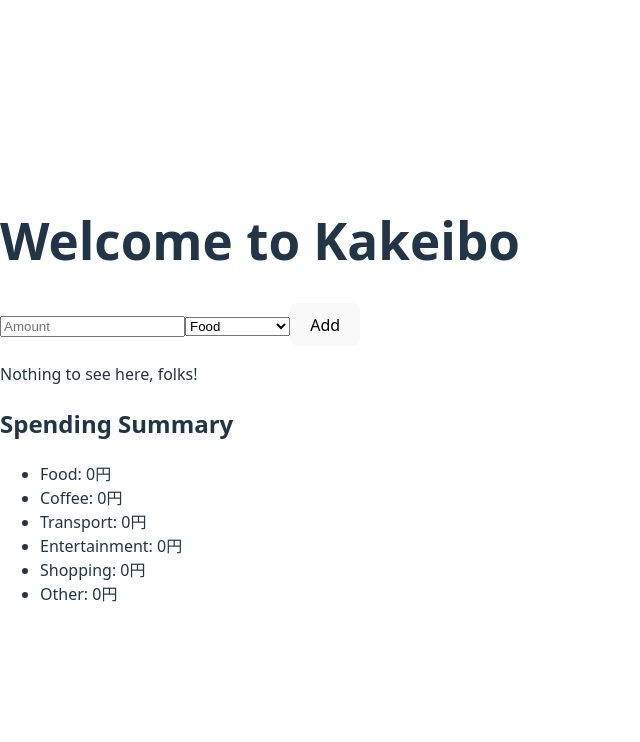
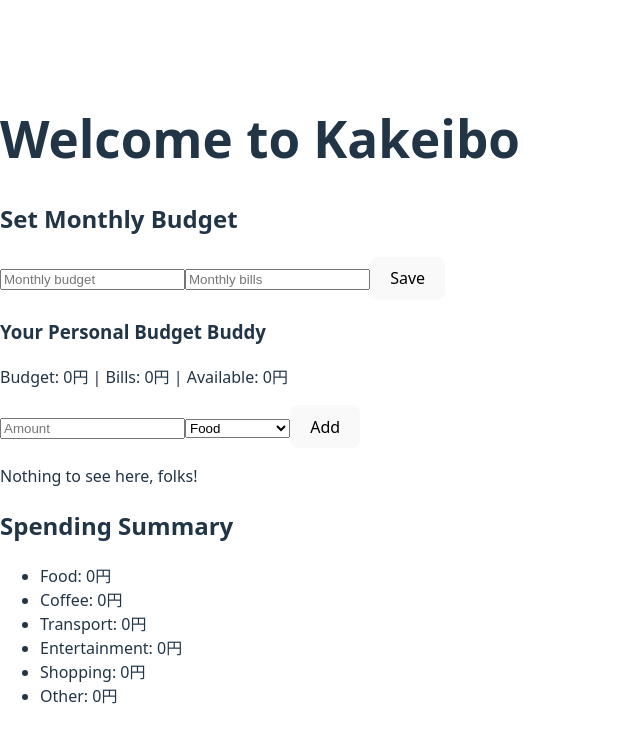
Before and after one commit to MaddRussian/kakeibo, a React (Vite) app: page / in a window 1280 px wide. Shown: the top 742 px of the page, without its empty margins (0-640 px from the left). Built offline with nearby package versions, Linux system fonts and the light colour scheme.

Commit message:
created space for monthly budget and monthly bills

```diff
--- a/src/App.jsx
+++ b/src/App.jsx
@@ -2,12 +2,23 @@
 import AddExpenseForm from "./components/AddExpenseForm";
 import ExpenseList from "./components/ExpenseList";
 import Summary from "./components/Summary";
+import BudgetForm from "./components/BudgetForm";
 
 function App() {
   const [expenses, setExpenses] = useState(() => {
     const saved = localStorage.getItem("expenses");
     return saved ? JSON.parse(saved) : [];
   });
+
+  const [budget, setBudget] = useState(0);
+  const [bills, setBills] = useState(0);
+
+  let totalExpenses = 0;
+  expenses.forEach((e) => {
+    totalExpenses += e.amount;
+  });
+
+  const available = budget - bills - totalExpenses
 
   useEffect(() => {
     localStorage.setItem("expenses", JSON.stringify(expenses));
@@ -24,6 +35,18 @@
   return (
     <div className="App">
       <h1>Welcome to Kakeibo</h1>
+
+      <BudgetForm
+        budget={budget}
+        setBudget={setBudget}
+        bills={bills}
+        setBills={setBills}
+      />
+      <h3>Your Personal Budget Buddy</h3>
+      <p>
+        Budget: {budget}円 | Bills: {bills}円 | Available: {available}円
+      </p>
+
       <AddExpenseForm onAdd={addExpense} />
       <ExpenseList expenses={expenses} onDelete={handleDeleteExpense} />
       <Summary expenses={expenses} />
--- /dev/null
+++ b/src/components/BudgetForm.jsx
@@ -0,0 +1,41 @@
+import { useState } from "react";
+
+export default function BudgetForm({ setBudget, setBills }) {
+  const [inputBudget, setInputBudget] = useState("");
+  const [inputBills, setInputBills] = useState("");
+
+  const handleSubmit = (e) => {
+    e.preventDefault();
+    setInputBudget(Number(inputBudget));
+    setBills(Number(inputBills));
+    setInputBudget("");
+    setInputBills("");
+  };
+
+  return (
+    <form onSubmit={handleSubmit} className="p-4 border rounded">
+      <h2 className="text-lg font-bold mb-2">Set Monthly Budget</h2>
+
+      <input
+        type="number"
+        placeholder="Monthly budget"
+        value={inputBudget}
+        onChange={(e) => setInputBudget(e.target.value)}
+        className="border p-2 mr-2"
+        />
+
+      <input
+        type="number"
+        placeholder="Monthly bills"
+        value={inputBills}
+        onChange={(e) => setInputBills(e.target.value)}
+        className="border p-2 mr-2"
+        />
+
+      <button type="submit" className="bg-blue-500 text-white px-3 py-1 rounded">
+        Save
+      </button>
+
+    </form>
+  );
+}
```
